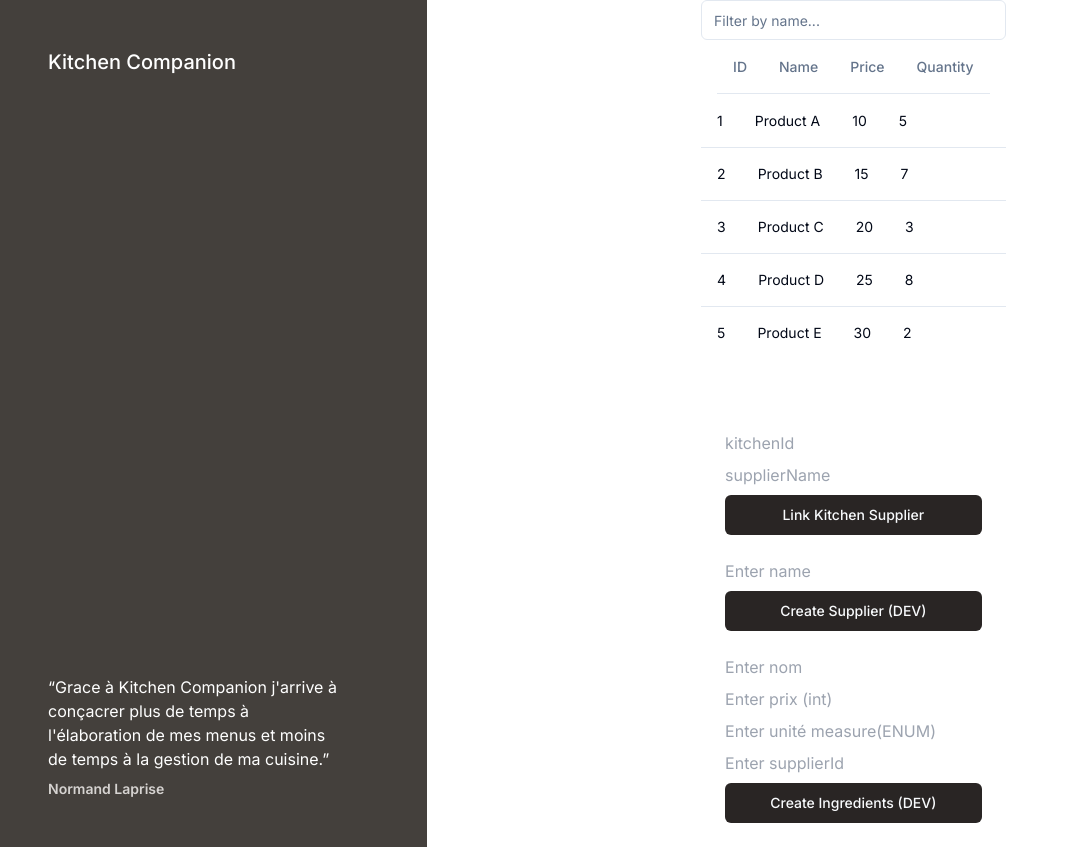
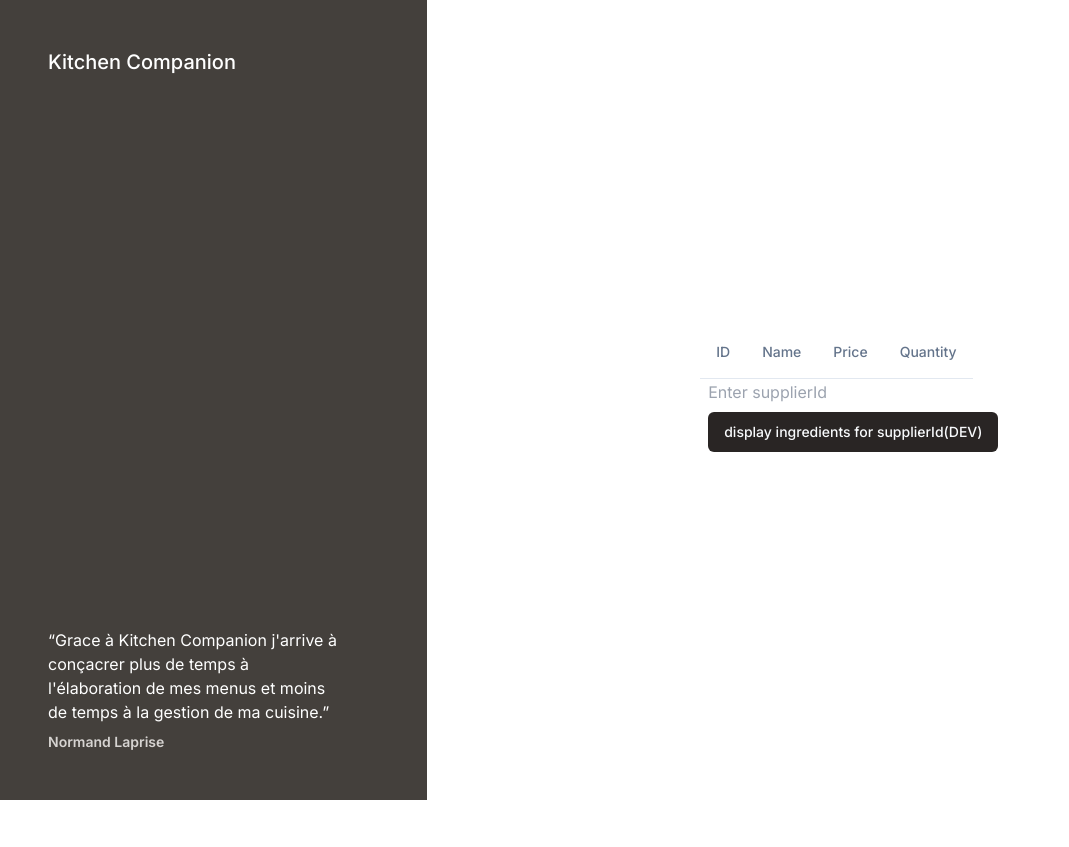
Before and after one commit to remschuet/Bon-Service, a Next.js app in the folder dev/kitchencompanion/: page /test/supplier in a window 1280 px wide. Shown: the whole page, without its empty margins (0-1069 px from the left). After the commit the page ends 800 px from the top, so only its background shows below. Built offline with nearby package versions, Linux system fonts and the light colour scheme.

Commit message:
feat: supplier split frontend et backend BUG

```diff
--- a/dev/kitchencompanion/src/app/(public)/test/supplier/page.tsx
+++ b/dev/kitchencompanion/src/app/(public)/test/supplier/page.tsx
@@ -1,6 +1,7 @@
-import { CreateSupplier } from "@/components/basic_test/supplier";
-import { DataTableDemo } from "@/components/basic_test/supplierTest";
+// import { CreateSupplier } from "@/components/basic_test/supplier";
+// import { DataTableDemo } from "@/components/basic_test/supplierTest";
+import { SupplierForm } from "@/components/basic_test/supplier-form";
 
 export default function Home() {
-  return <DataTableDemo />;
+  return <SupplierForm />;
 }
--- /dev/null
+++ b/dev/kitchencompanion/src/components/basic_test/supplier-action.tsx
@@ -0,0 +1,13 @@
+import {
+  getIngredientsBySupplierId,
+  getPriceIngredientById,
+} from "@/data-access/ingredient";
+
+export async function actionGetIngredients(supplierId: string) {
+  return await getIngredientsBySupplierId(supplierId);
+}
+
+export async function actionGetPriceIngredientById(ingredientId: string) {
+  const ingredient = await getPriceIngredientById(ingredientId);
+  return ingredient;
+}
--- /dev/null
+++ b/dev/kitchencompanion/src/components/basic_test/supplier-form.tsx
@@ -0,0 +1,71 @@
+"use client";
+
+import { Ingredient } from "@prisma/client";
+import React, { useState } from "react";
+import { useTransition } from "react";
+import { CardContent } from "@/components/ui/card";
+import { Button } from "@/components/ui/button";
+
+import {
+  Table,
+  TableBody,
+  TableCell,
+  TableHead,
+  TableRow,
+} from "@/components/ui/table";
+import {
+  actionGetIngredients,
+  actionGetPriceIngredientById,
+} from "./supplier-action";
+
+export function SupplierForm() {
+  const [ingredients, setIngredients] = useState<Ingredient[]>([]);
+  const [isPending, startTransition] = useTransition();
+
+  async function buildIngredientList(formData: FormData) {
+    startTransition(async () => {
+      actionGetPriceIngredientById("cltrnj6pz0005a4o9i8y2knqd");
+      /*actionGetIngredients(formData.get("supplier Id") as string).then(
+        (ingredients) => {
+          setIngredients(ingredients);
+        }
+      );*/
+    });
+  }
+  return (
+    <div className="w-full">
+      <Table>
+        <TableHead>
+          <TableRow>
+            <TableCell>ID</TableCell>
+            <TableCell>Name</TableCell>
+            <TableCell>Price</TableCell>
+            <TableCell>Quantity</TableCell>
+          </TableRow>
+        </TableHead>
+        <TableBody>
+          {ingredients.map((row) => (
+            <TableRow key={row.id} className="flex flex-row">
+              <TableCell>{row.id}</TableCell>
+              <TableCell>{row.name}</TableCell>
+              <TableCell>{row.unitPrice}</TableCell>
+              <TableCell>{row.unitMeasure}</TableCell>
+            </TableRow>
+          ))}
+        </TableBody>
+      </Table>
+
+      <CardContent>
+        <form action={buildIngredientList} className="grid gap-2">
+          <input
+            type="text"
+            name="supplierId"
+            id="supplierId"
+            placeholder="Enter supplierId"
+          />
+          <Button type="submit">display ingredients for supplierId(DEV)</Button>
+        </form>
+      </CardContent>
+    </div>
+  );
+}
--- a/dev/kitchencompanion/src/components/basic_test/supplierTest.tsx
+++ b/dev/kitchencompanion/src/components/basic_test/supplierTest.tsx
@@ -15,20 +15,45 @@ import {
   linkSupplierKitchen,
   getSupplier,
 } from "@/data-access/supplier";
-import { Supplier } from "@prisma/client";
+
+import {
+  createIngredient,
+  getIngredientsBySupplierId,
+} from "@/data-access/ingredient";
+import { $Enums, Ingredient, Supplier, UnitMeasure } from "@prisma/client";
 
 import { Card, CardContent, CardHeader } from "@/components/ui/card";
 
 const data = [
-  { id: 1, name: "Product A", price: 10, quantity: 5 },
+  { id: "1", name: "Product A", price: 10, quantity: "5" },
   { id: 2, name: "Product B", price: 15, quantity: 7 },
   { id: 3, name: "Product C", price: 20, quantity: 3 },
   { id: 4, name: "Product D", price: 25, quantity: 8 },
   { id: 5, name: "Product E", price: 30, quantity: 2 },
 ];
 
+export default async function handler(supplierId: string) {
+  const ingredients = await getIngredientsBySupplierId(supplierId);
+  return ingredients;
+}
+
 export function DataTableDemo() {
   let filterValue = "";
+
+  async function buildIngredientList(formData: FormData) {
+    "use server";
+    const ingredientsList = await getIngredientsBySupplierId(
+      formData.get("supplierId") as string
+    );
+    ingredientsList.forEach((ingredient) => {
+      data.push({
+        id: ingredient.id,
+        name: ingredient.name,
+        price: ingredient.unitPrice, // Modification de unitPrice à price pour correspondre à la structure de data
+        quantity: ingredient.unitMeasure, // Modification de unitMeasure à quantity pour correspondre à la structure de data
+      });
+    });
+  }
 
   async function linkSupplier(formData: FormData) {
     "use server";
@@ -43,9 +68,20 @@ export function DataTableDemo() {
     revalidatePath("/test");
   }
 
-  async function createIngredient(formData: FormData) {
+  async function handleCreateIngredient(formData: FormData) {
     "use server";
-    return;
+    const priceValue = formData.get("price");
+    const unitPrice =
+      typeof priceValue === "string" ? parseInt(priceValue, 10) : 0;
+
+    const newIngredient = {
+      name: formData.get("ingredientName") as string,
+      unitPrice: unitPrice,
+      unitMeasure: formData.get("measure") as $Enums.UnitMeasure,
+      supplierId: formData.get("supplierId") as string,
+    };
+    await createIngredient(newIngredient as Ingredient);
+    revalidatePath("/test");
   }
 
   async function handleCreateSupplier(formData: FormData) {
@@ -79,7 +115,7 @@ export function DataTableDemo() {
             .filter((item) =>
               item.name.toLowerCase().includes(filterValue.toLowerCase())
             )
-            .map((row) => (
+            .map((row: any) => (
               <TableRow key={row.id} className="flex flex-row">
                 <TableCell>{row.id}</TableCell>
                 <TableCell>{row.name}</TableCell>
@@ -120,7 +156,7 @@ export function DataTableDemo() {
       </CardContent>
 
       <CardContent>
-        <form action={createIngredient} className="grid gap-2">
+        <form action={handleCreateIngredient} className="grid gap-2">
           <input
             type="text"
             name="ingredientName"
@@ -128,7 +164,7 @@ export function DataTableDemo() {
             placeholder="Enter nom"
           />
           <input
-            type="text"
+            type="number"
             name="price"
             id="price"
             placeholder="Enter prix (int)"
@@ -148,6 +184,18 @@ export function DataTableDemo() {
           <Button type="submit">Create Ingredients (DEV)</Button>
         </form>
       </CardContent>
+
+      <CardContent>
+        <form action={buildIngredientList} className="grid gap-2">
+          <input
+            type="text"
+            name="supplierId"
+            id="supplierId"
+            placeholder="Enter supplierId"
+          />
+          <Button type="submit">display ingredients for supplierId(DEV)</Button>
+        </form>
+      </CardContent>
     </div>
   );
 }
```
